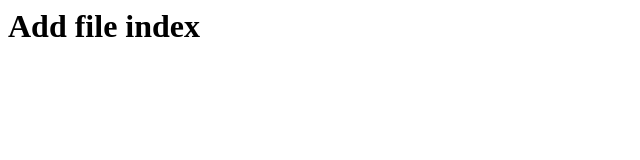
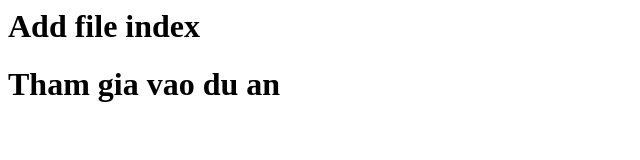
Before and after one commit to HuynhPhuc23323/GITDemo, a plain HTML site: page index.html in a window 1280 px wide. Shown: the whole page, without its empty margins (0-640 px from the left). Drawn offline with Linux system fonts and the light colour scheme.

Commit message:
tham gia vao du an

```diff
--- a/index.html
+++ b/index.html
@@ -1 +1,3 @@
 <h1>Add file index</h1>
+
+<h1>Tham gia vao du an</h1>
```
Also changed, not shown: addNewfile.html (+2 -0 lines).
